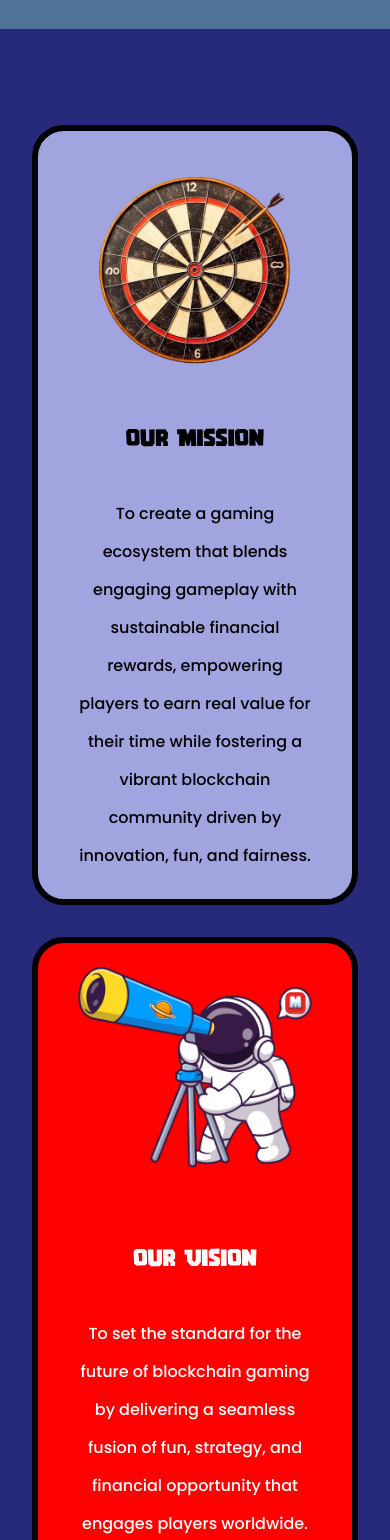
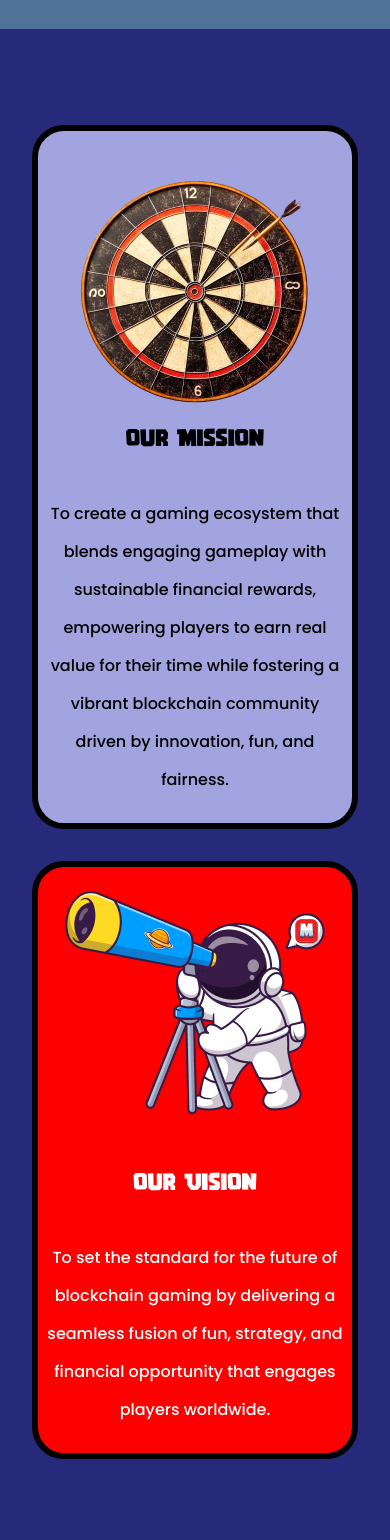
Before and after one commit to codiejay/memestateweb, a React (Vite) app: page /aboutus in a window 390 px wide. Shown: the part 2580-4120 px from the top of the page. Built offline with nearby package versions, Linux system fonts and the light colour scheme.

Commit message:
Reduce Padding of Cards

```diff
--- a/src/pages/AboutUs/AboutUs.jsx
+++ b/src/pages/AboutUs/AboutUs.jsx
@@ -108,7 +108,7 @@ const AboutUs = () => {
       </section>
       <section className="lg:px-16 px-8 py-8 w-full">
         <div className="grid lg:grid-cols-2 grid-cols-1  items-start w-full gap-8 justify-between pt-16">
-          <div className="flex flex-col items-center gap-6 bg-[#A2A4DF] border-[6px] border-[#000000] rounded-[32px] px-10 py-6">
+          <div className="flex flex-col items-center gap-6 bg-[#A2A4DF] border-[6px] border-[#000000] rounded-[32px] lg:px-10 px-2 py-6">
             <div className="h-[244px]">
               <img src="/images/wheel.png" alt="wheel" />
             </div>
@@ -125,7 +125,7 @@ const AboutUs = () => {
             </div>
           </div>
 
-          <div className="flex flex-col items-center gap-6 bg-[#FF0000] border-[6px] border-[#000000] rounded-[32px] px-10 py-6 h-full">
+          <div className="flex flex-col items-center gap-6 bg-[#FF0000] border-[6px] border-[#000000] rounded-[32px] lg:px-10 px-2 py-6 h-full">
             <div className="h-[244px] mb-2">
               <img src="/images/astronut.png" alt="wheel" />
             </div>
```
